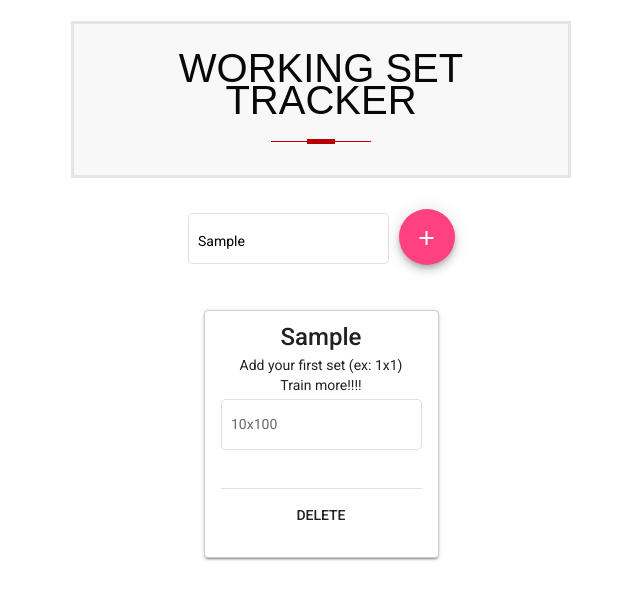
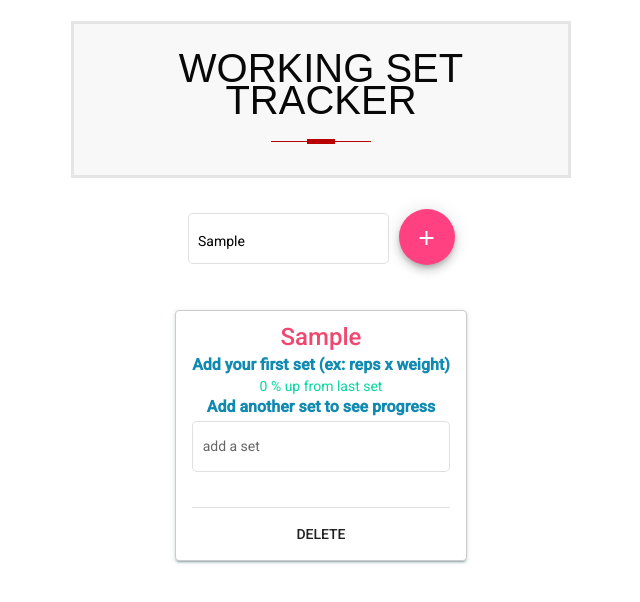
Before and after one commit to yuurastack/working-set-tracker, an Angular app: page / in a window 1280 px wide. Both pictures are taken after typing "Sample" into the empty fields and a click on the button "add". Shown: the top 602 px of the page, without its empty margins (319-959 px from the left). Built offline with nearby package versions, Linux system fonts and the light colour scheme.

Commit message:
added % increase from last set

```diff
--- a/src/app/components/workout-card/workout-card.component.html
+++ b/src/app/components/workout-card/workout-card.component.html
@@ -4,12 +4,16 @@
         {{exercise.title}}
     </mat-card-title>
     <mat-card-content>
-        {{firstSet}}
-        <br>
-        {{lastSet}}
+        <div class="text">
+            {{firstSet}}
+        </div>
+        <mat-card-subtitle> {{setDifference + ' from last set'}}</mat-card-subtitle>
+        <div class="text">
+            {{lastSet}}
+        </div>
         <form [formGroup]="setsForm" (ngSubmit)="onSubmit(this.setsForm.value.setReps)">
             <mat-form-field appearance="outline">
-                <mat-label>10x100</mat-label>
+                <mat-label>add a set</mat-label>
                 <input id="setReps" type="text" formControlName="setReps" matInput>
                 <mat-error *ngIf="setsForm.invalid">{{getErrorMessage()}}</mat-error>
             </mat-form-field>
@@ -19,7 +23,4 @@
     <mat-card-actions>
       <button mat-button (click)="deleteCard()">DELETE</button>
     </mat-card-actions>
-    <mat-card-footer>
-
-    </mat-card-footer>
 </mat-card>
--- a/src/app/components/workout-card/workout-card.component.scss
+++ b/src/app/components/workout-card/workout-card.component.scss
@@ -1,6 +1,6 @@
 
 .card {
-    max-width: 250px;
+    max-width: 300px;
     max-height: auto;
     margin: 4px;
     border: solid 1px #ccc;
@@ -13,10 +13,30 @@
     border-radius: 4px;
     //position: relative;
     z-index: 1;
-    transition: box-shadow 200ms cubic-bezier(0, 0, 0.2, 1);
-    box-shadow: 0 3px 1px -2px rgba(0, 0, 0, 0.2),
-                0 2px 2px 0 rgba(0, 0, 0, 0.14),
-                0 1px 5px 0 rgba(0, 0, 0, 0.12);
+    transition: box-shadow 200ms cubic-bezier(7, 59, 76, 1);
+    box-shadow: 0 3px 1px -2px rgba(7, 59, 76, 0.2),
+                0 2px 2px 0 rgba(7, 59, 76, 0.14),
+                0 1px 5px 0 rgba(7, 59, 76, 0.12);
+
+    .text {
+      font-size: 16px;
+      font-weight: 600;
+      color:#118ab2;
+    }
+    .mat-card-subtitle {
+      margin-top: 1px;
+      margin-bottom: 1px;
+      color: #06d6a0;
+    }
+
+    .mat-form-field {
+      display: unset;
+    }
+
+    .mat-card-title {
+      color: #ef476f;
+    }
+
   }
 
   .card:active {
--- a/src/app/components/workout-card/workout-card.component.ts
+++ b/src/app/components/workout-card/workout-card.component.ts
@@ -1,4 +1,4 @@
-import { Component, Input, OnInit, Output } from '@angular/core';
+import { Component, Input, Output } from '@angular/core';
 import { FormBuilder, FormControl, FormGroup, Validators } from '@angular/forms';
 import { Excercise, Set } from 'src/app/models/exercices';
 import { EventEmitter } from '@angular/core';
@@ -8,7 +8,7 @@
   templateUrl: './workout-card.component.html',
   styleUrls: ['./workout-card.component.scss']
 })
-export class WorkoutCardComponent implements OnInit {
+export class WorkoutCardComponent {
   @Input() public exercise: Excercise;
   @Output() public setAdded = new EventEmitter();
   @Output() public cardDeleted = new EventEmitter();
@@ -18,17 +18,24 @@
     setReps : new FormControl('', [Validators.pattern(this.setPattern)])
   });
 
-  getErrorMessage() {
-    return this.setsForm.controls['setReps'].hasError('pattern') ? 'Not a valid set, try number x number' : '';
-  }
 
   get lastSet() {
-    return this.exercise.sets && this.exercise.sets[1] ? this.exercise.sets[1].reps  + ' X ' + this.exercise.sets[1].weight : 'Train more!!!!'
+    return this.exercise.sets && this.exercise.sets[1] ? new Date(this.exercise.sets[0].time).toDateString()
+    + ':\xa0\xa0' + this.exercise.sets[1].reps  + ' X ' + this.exercise.sets[1].weight : 'Add another set to see progress'
   }
 
   get firstSet() {
-    return this.exercise.sets && this.exercise.sets[0].reps ? this.exercise.sets[0].reps + ' X ' + this.exercise.sets[0].weight : 'Add your first set (ex: 1x1)'
+    return this.exercise.sets && this.exercise.sets[0].reps ? new Date(this.exercise.sets[0].time).toDateString()
+    + ':\xa0\xa0' + this.exercise.sets[0].reps + ' X ' + this.exercise.sets[0].weight : 'Add your first set (ex: reps x weight)'
   }
+
+  get setDifference() {
+    if (!this.exercise.sets) return '0 % up';
+    const diff = (this.getOneRepMaxEpley(this.exercise.sets[0]) / this.getOneRepMaxEpley(this.exercise.sets[1]) -1)* 100;
+    const diffStr = diff.toFixed(2);
+    return  diff > 0 ? diffStr + '% up' : diffStr+ '% down'
+  }
+
 
 
 
@@ -36,9 +43,12 @@
 
   }
 
+  getErrorMessage() {
+    return this.setsForm.controls['setReps'].hasError('pattern') ? 'Not a valid set, try number x number' : '';
+  }
 
-  ngOnInit(): void {
-
+  public getOneRepMaxEpley(set: Set ): number {
+    return set? parseFloat((set.weight * (1 + set.reps/30)).toFixed(1)) : 0;
   }
 
   onSubmit(setReps: string): void {
```
